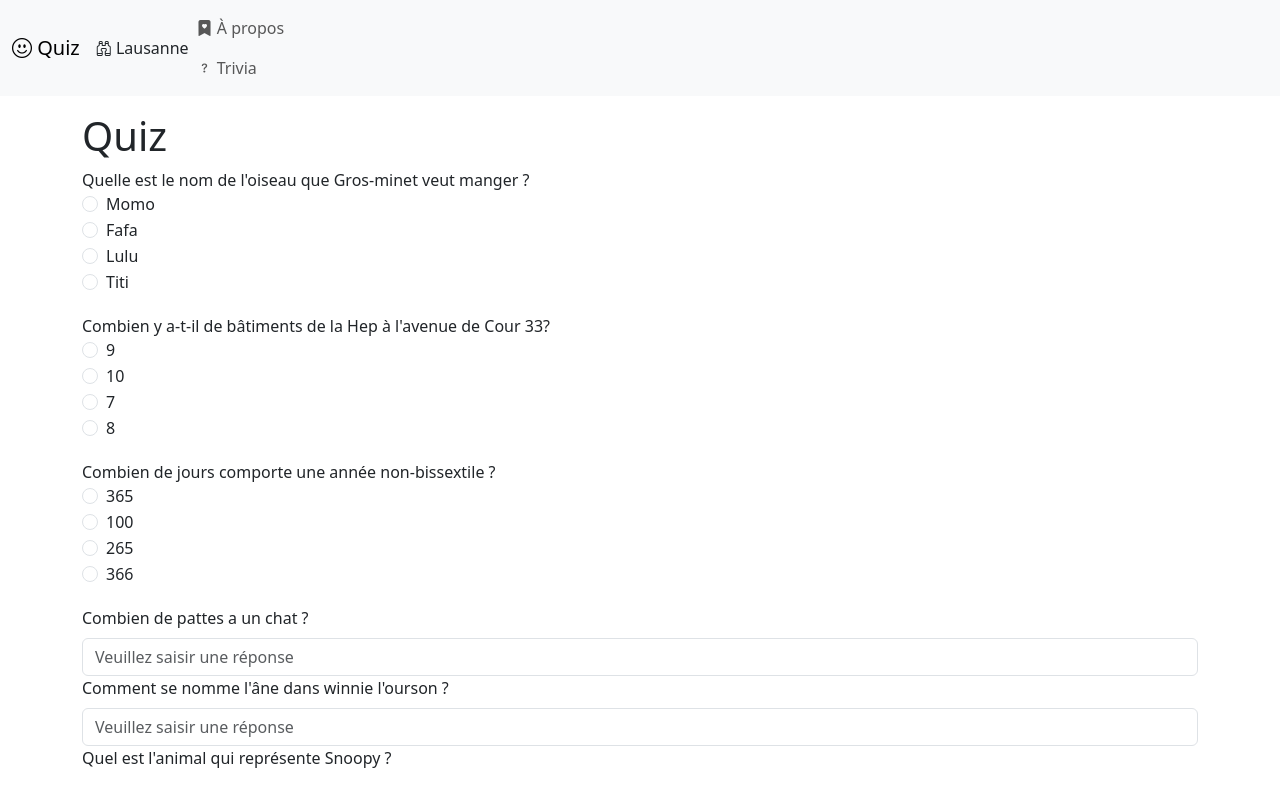
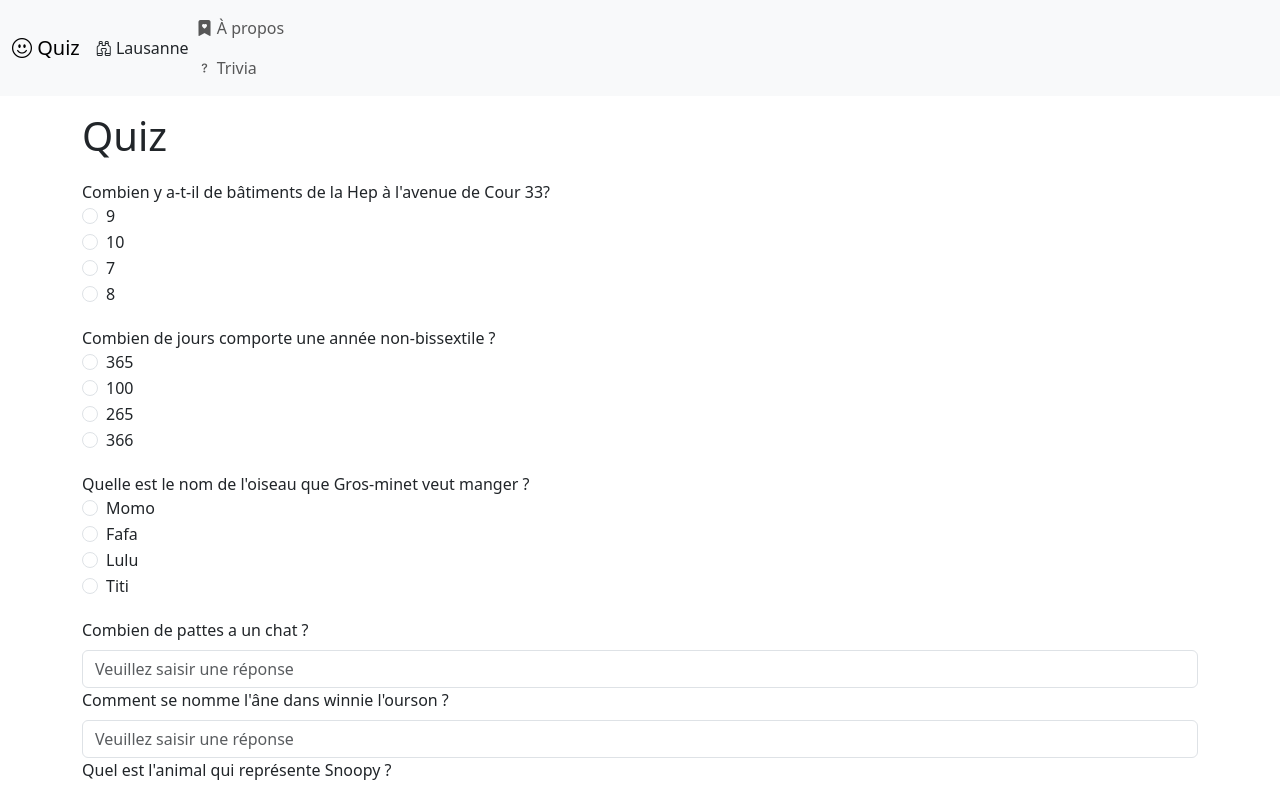
Before and after one commit to hepl-bs21inf5/sem07-project-emiliewermelinger, a Vue app: page / in a window 1280 px wide. Shown: the top 786 px of the page. Built offline with nearby package versions, Linux system fonts and the light colour scheme.

Commit message:
ordre aléatoire

```diff
--- a/src/components/QuizForm.vue
+++ b/src/components/QuizForm.vue
@@ -6,7 +6,7 @@ import QuestionText from './QuestionText.vue'
 import { QuestionState } from '@/utils/models'
 import { computed, ref, onMounted } from 'vue'
 
-const questionIndices= ref([0, 1, 2]);
+const questionIndices= ref([0, 1, 2, 3, 4, 5, 6, 7, 8]);
 
 
 const filled = computed<boolean>(
```
